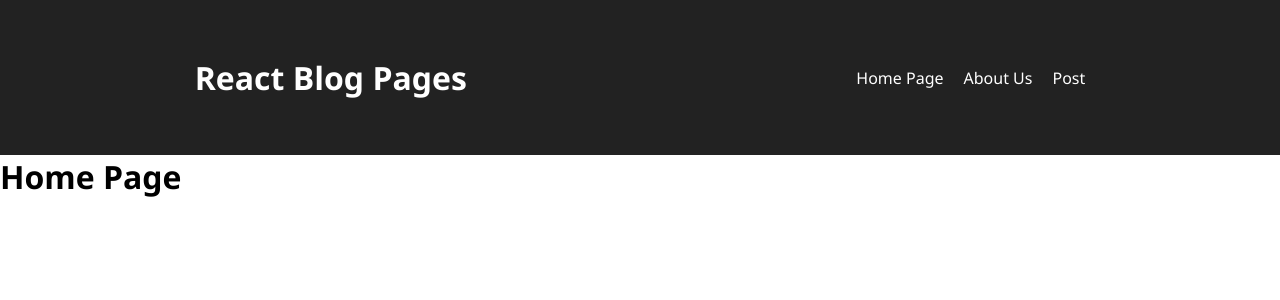
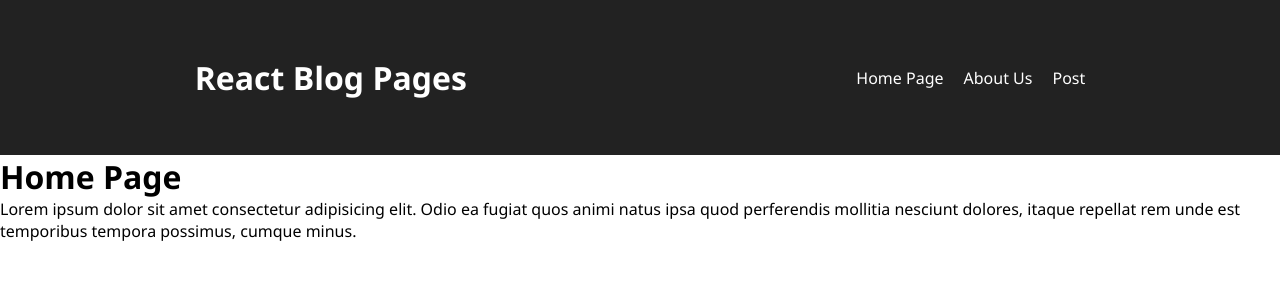
Before and after one commit to MattiaZecchinato/react-router, a React (Vite) app: page / in a window 1280 px wide. Shown: the top 300 px of the page. Built offline with nearby package versions, Linux system fonts and the light colour scheme.

Commit message:
feat: add element to HomePage page

```diff
--- a/src/pages/HomePage.jsx
+++ b/src/pages/HomePage.jsx
@@ -1,4 +1,13 @@
 export default function HomePage() {
 
-    return <h1>Home Page</h1>
+    return <div className="container home-page-container">
+        <h1>Home Page</h1>
+        <p>
+            Lorem ipsum dolor sit amet consectetur
+            adipisicing elit. Odio ea fugiat quos
+            animi natus ipsa quod perferendis mollitia
+            nesciunt dolores, itaque repellat rem unde
+            est temporibus tempora possimus, cumque minus.
+        </p>
+    </div>
 }
```
